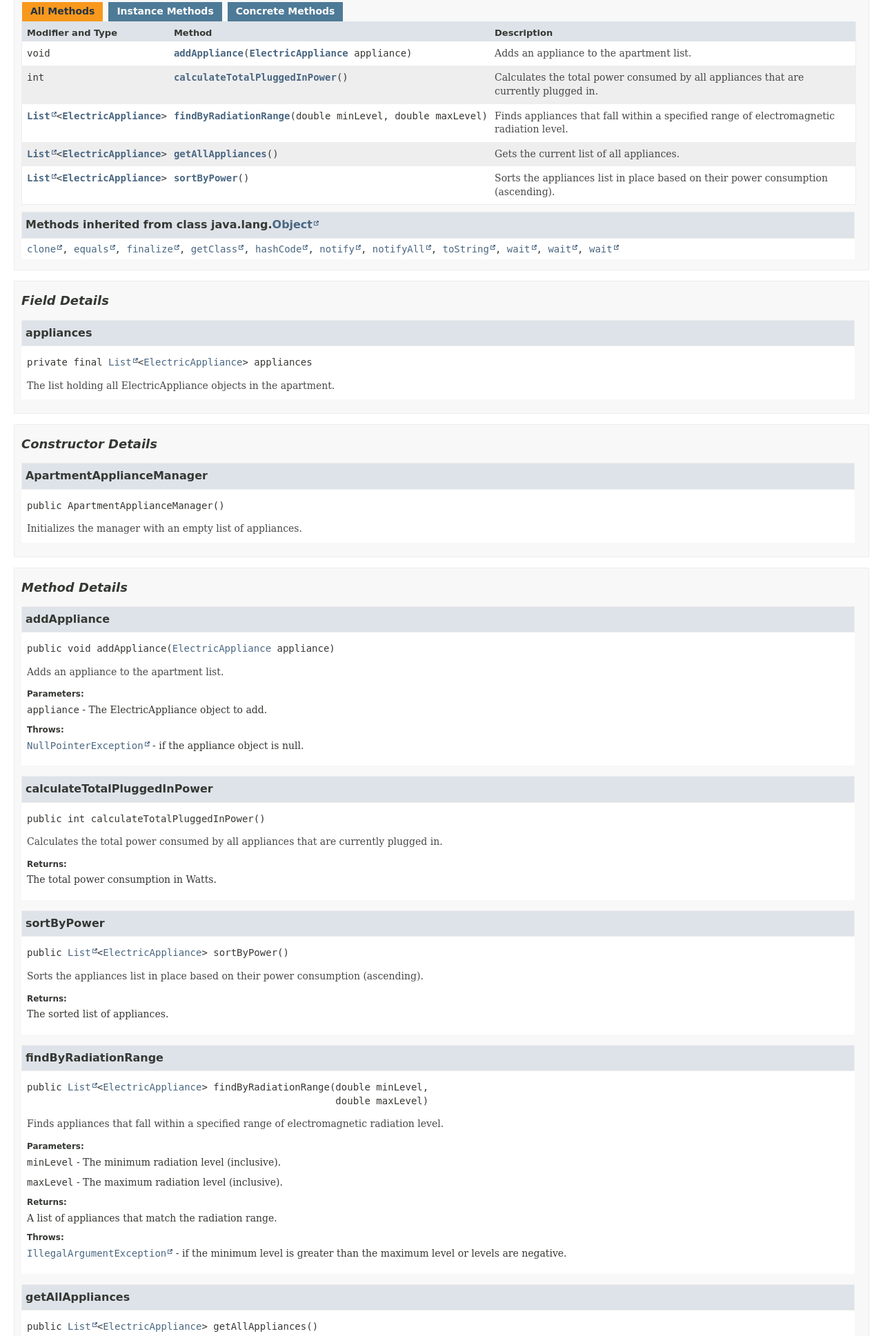
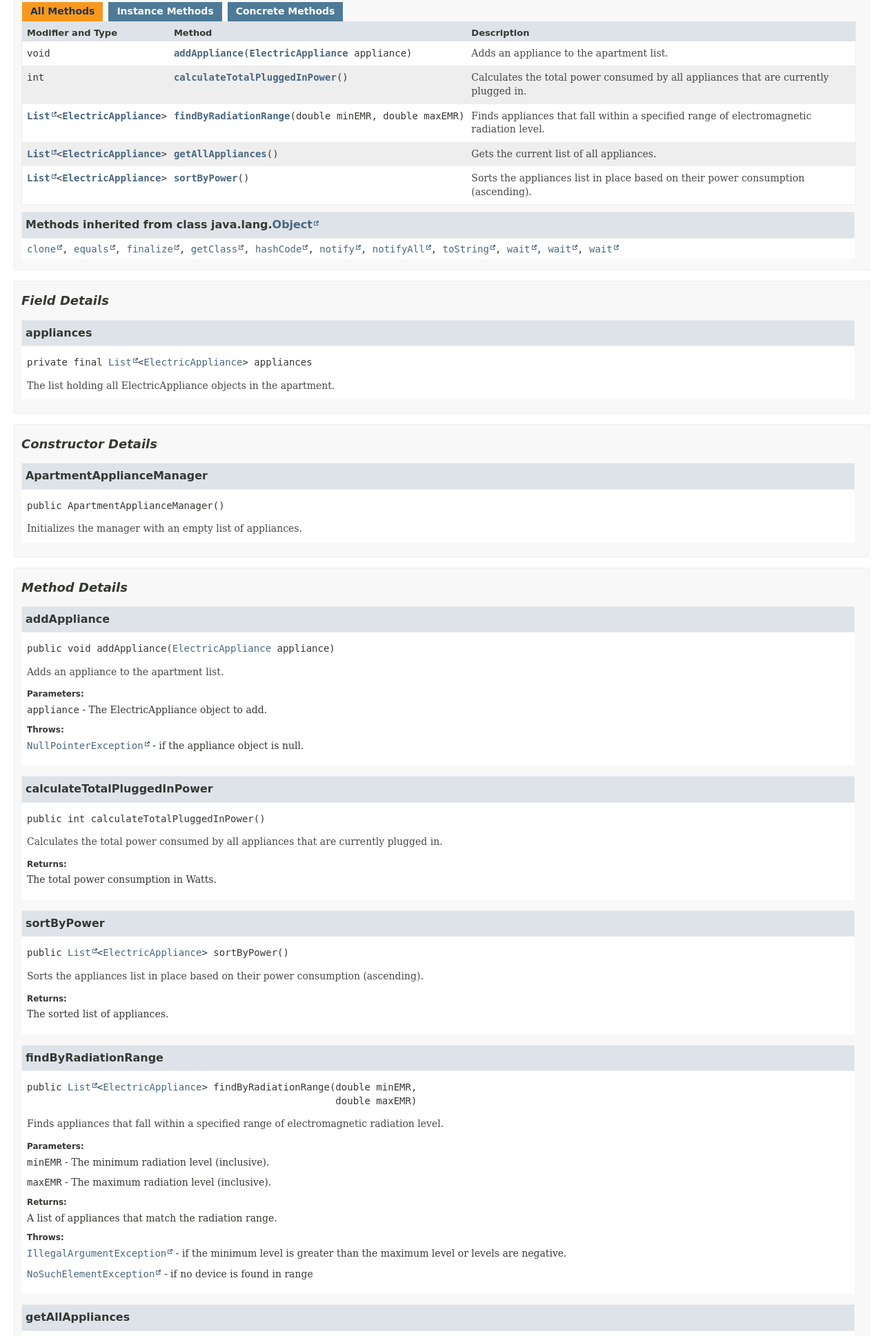
Before and after one commit to dk872/javasoftware-lab5, a plain HTML site: page docs/org/example/ApartmentApplianceManager.html in a window 1280 px wide. Shown: the part 712-2649 px from the top of the page at 69% size. Drawn offline with Linux system fonts and the light colour scheme; a web font is replaced by a local one.

Commit message:
Update Javadoc

```diff
--- a/docs/org/example/ApartmentApplianceManager.html
+++ b/docs/org/example/ApartmentApplianceManager.html
@@ -1,7 +1,7 @@
 <!DOCTYPE HTML>
 <html lang="uk">
 <head>
-<!-- Generated by javadoc (22) on Fri Oct 31 13:25:40 EET 2025 -->
+<!-- Generated by javadoc (22) on Fri Oct 31 16:18:36 EET 2025 -->
 <title>ApartmentApplianceManager</title>
 <meta name="viewport" content="width=device-width, initial-scale=1">
 <meta http-equiv="Content-Type" content="text/html; charset=utf-8">
@@ -150,8 +150,8 @@ loadScripts(document, 'script');</script>
 <div class="block">Calculates the total power consumed by all appliances that are currently plugged in.</div>
 </div>
 <div class="col-first even-row-color method-summary-table method-summary-table-tab2 method-summary-table-tab4"><code><a href="https://docs.oracle.com/en/java/javase/22/docs/api/java.base/java/util/List.html" title="class or interface in java.util" class="external-link">List</a><wbr>&lt;<a href="ElectricAppliance.html" title="class in org.example">ElectricAppliance</a>&gt;</code></div>
-<div class="col-second even-row-color method-summary-table method-summary-table-tab2 method-summary-table-tab4"><code><a href="#findByRadiationRange(double,double)" class="member-name-link">findByRadiationRange</a><wbr>(double&nbsp;minLevel,
- double&nbsp;maxLevel)</code></div>
+<div class="col-second even-row-color method-summary-table method-summary-table-tab2 method-summary-table-tab4"><code><a href="#findByRadiationRange(double,double)" class="member-name-link">findByRadiationRange</a><wbr>(double&nbsp;minEMR,
+ double&nbsp;maxEMR)</code></div>
 <div class="col-last even-row-color method-summary-table method-summary-table-tab2 method-summary-table-tab4">
 <div class="block">Finds appliances that fall within a specified range of electromagnetic radiation level.</div>
 </div>
@@ -261,17 +261,18 @@ loadScripts(document, 'script');</script>
 <section class="detail" id="findByRadiationRange(double,double)">
 <h3>findByRadiationRange</h3>
 <div class="horizontal-scroll">
-<div class="member-signature"><span class="modifiers">public</span>&nbsp;<span class="return-type"><a href="https://docs.oracle.com/en/java/javase/22/docs/api/java.base/java/util/List.html" title="class or interface in java.util" class="external-link">List</a>&lt;<a href="ElectricAppliance.html" title="class in org.example">ElectricAppliance</a>&gt;</span>&nbsp;<span class="element-name">findByRadiationRange</span><wbr><span class="parameters">(double&nbsp;minLevel,
- double&nbsp;maxLevel)</span></div>
+<div class="member-signature"><span class="modifiers">public</span>&nbsp;<span class="return-type"><a href="https://docs.oracle.com/en/java/javase/22/docs/api/java.base/java/util/List.html" title="class or interface in java.util" class="external-link">List</a>&lt;<a href="ElectricAppliance.html" title="class in org.example">ElectricAppliance</a>&gt;</span>&nbsp;<span class="element-name">findByRadiationRange</span><wbr><span class="parameters">(double&nbsp;minEMR,
+ double&nbsp;maxEMR)</span></div>
 <div class="block">Finds appliances that fall within a specified range of electromagnetic radiation level.</div>
 <dl class="notes">
 <dt>Parameters:</dt>
-<dd><code>minLevel</code> - The minimum radiation level (inclusive).</dd>
-<dd><code>maxLevel</code> - The maximum radiation level (inclusive).</dd>
+<dd><code>minEMR</code> - The minimum radiation level (inclusive).</dd>
+<dd><code>maxEMR</code> - The maximum radiation level (inclusive).</dd>
 <dt>Returns:</dt>
 <dd>A list of appliances that match the radiation range.</dd>
 <dt>Throws:</dt>
 <dd><code><a href="https://docs.oracle.com/en/java/javase/22/docs/api/java.base/java/lang/IllegalArgumentException.html" title="class or interface in java.lang" class="external-link">IllegalArgumentException</a></code> - if the minimum level is greater than the maximum level or levels are negative.</dd>
+<dd><code><a href="https://docs.oracle.com/en/java/javase/22/docs/api/java.base/java/util/NoSuchElementException.html" title="class or interface in java.util" class="external-link">NoSuchElementException</a></code> - if no device is found in range</dd>
 </dl>
 </div>
 </section>
```
Also changed, not shown: docs/allclasses-index.html (+1 -1 lines), docs/allpackages-index.html (+1 -1 lines), docs/help-doc.html (+1 -1 lines), docs/index-all.html (+1 -1 lines), docs/index.html (+1 -1 lines), docs/org/example/ElectricAppliance.html (+1 -1 lines), docs/org/example/HairDryer.html (+1 -1 lines), docs/org/example/Laptop.html (+1 -1 lines), docs/org/example/Main.html (+1 -1 lines), docs/org/example/Refrigerator.html (+1 -1 lines), docs/org/example/package-summary.html (+1 -1 lines), docs/org/example/package-tree.html (+1 -1 lines), docs/overview-tree.html (+1 -1 lines), docs/search.html (+1 -1 lines), 1 other file.
